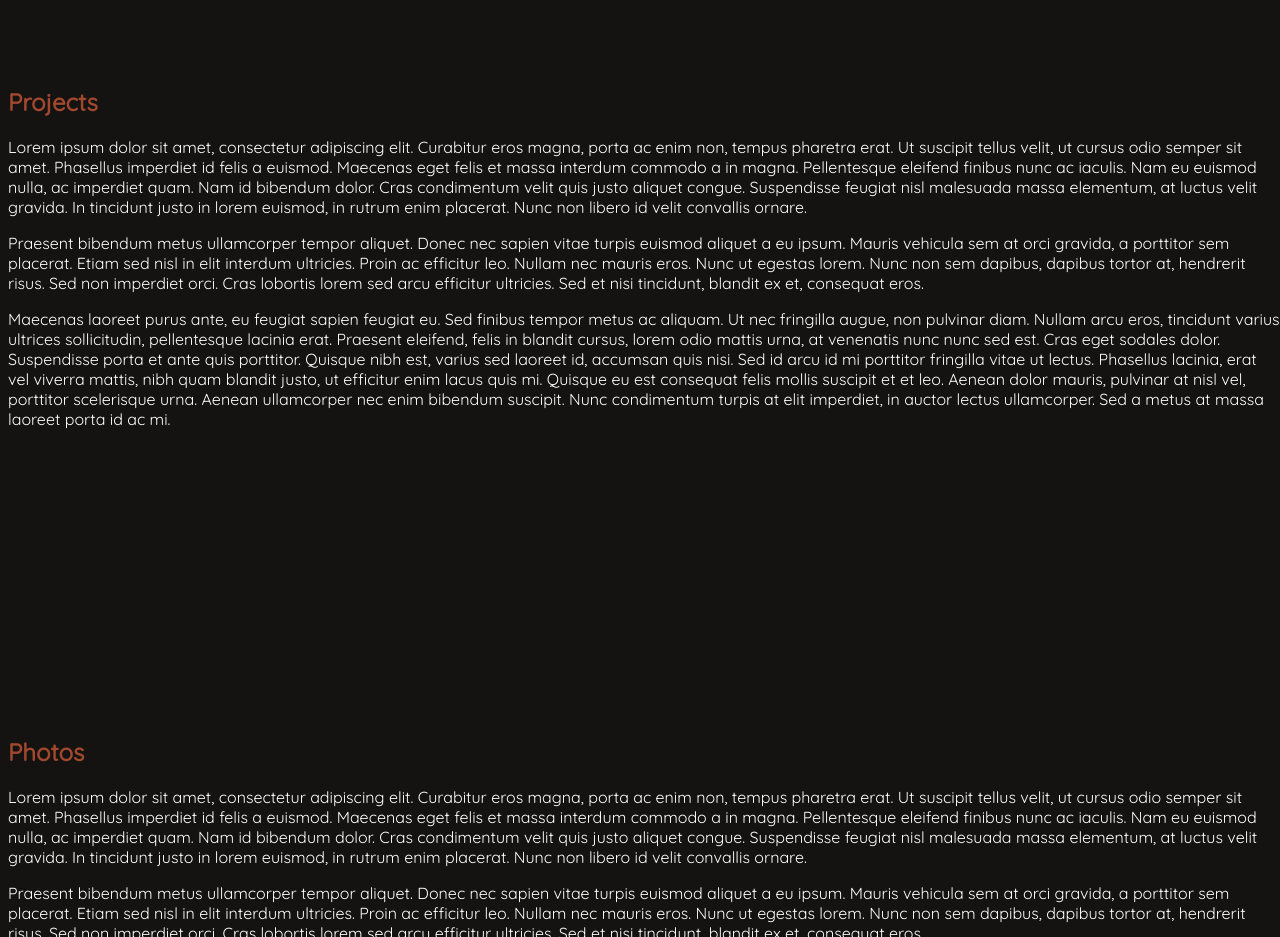
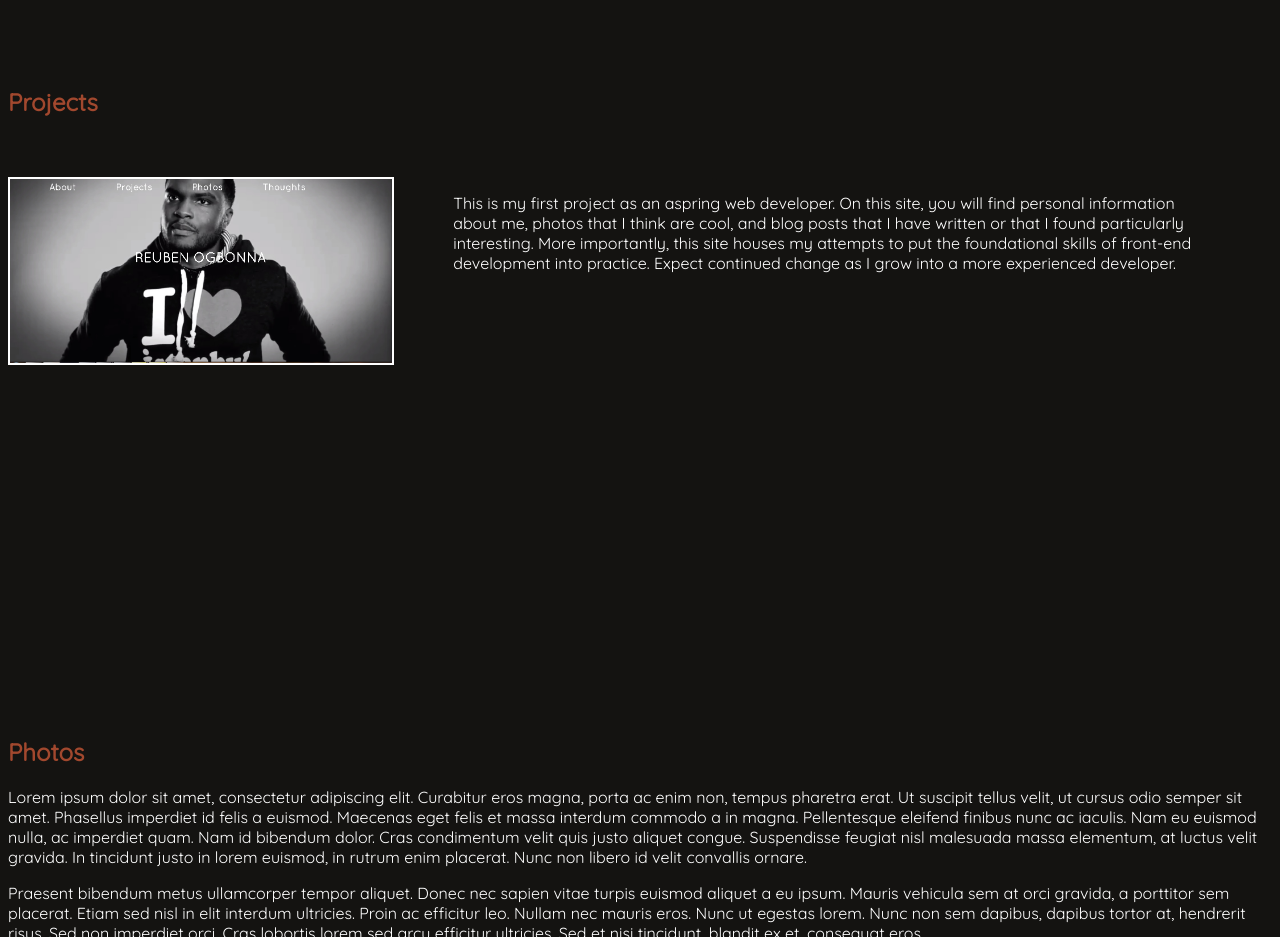
Before and after one commit to ROgbonna1/reuben-ogbonna, a plain HTML site: page index.html in a window 1280 px wide. Shown: the part 1340-2277 px from the top of the page. Drawn offline with Linux system fonts and the light colour scheme; a web font is replaced by a local one.

Commit message:
format and update projects page with first project

```diff
--- a/index.html
+++ b/index.html
@@ -74,14 +74,12 @@
 
     <section id="projects">
       <h1> Projects </h1>
-      <p>Lorem ipsum dolor sit amet, consectetur adipiscing elit. Curabitur eros magna, porta ac enim non, tempus pharetra erat. Ut suscipit tellus velit, ut cursus odio semper sit amet. Phasellus imperdiet id felis a euismod. Maecenas eget felis et massa interdum commodo a in magna. Pellentesque eleifend finibus nunc ac iaculis. Nam eu euismod nulla, ac imperdiet quam. Nam id bibendum dolor. Cras condimentum velit quis justo aliquet congue. Suspendisse feugiat nisl malesuada massa elementum, at luctus velit gravida. In tincidunt justo in lorem euismod, in rutrum enim placerat. Nunc non libero id velit convallis ornare.
-      </p>
-
-      <p>Praesent bibendum metus ullamcorper tempor aliquet. Donec nec sapien vitae turpis euismod aliquet a eu ipsum. Mauris vehicula sem at orci gravida, a porttitor sem placerat. Etiam sed nisl in elit interdum ultricies. Proin ac efficitur leo. Nullam nec mauris eros. Nunc ut egestas lorem. Nunc non sem dapibus, dapibus tortor at, hendrerit risus. Sed non imperdiet orci. Cras lobortis lorem sed arcu efficitur ultricies. Sed et nisi tincidunt, blandit ex et, consequat eros.
-      </p>
-
-      <p>Maecenas laoreet purus ante, eu feugiat sapien feugiat eu. Sed finibus tempor metus ac aliquam. Ut nec fringilla augue, non pulvinar diam. Nullam arcu eros, tincidunt varius ultrices sollicitudin, pellentesque lacinia erat. Praesent eleifend, felis in blandit cursus, lorem odio mattis urna, at venenatis nunc nunc sed est. Cras eget sodales dolor. Suspendisse porta et ante quis porttitor. Quisque nibh est, varius sed laoreet id, accumsan quis nisi. Sed id arcu id mi porttitor fringilla vitae ut lectus. Phasellus lacinia, erat vel viverra mattis, nibh quam blandit justo, ut efficitur enim lacus quis mi. Quisque eu est consequat felis mollis suscipit et et leo. Aenean dolor mauris, pulvinar at nisl vel, porttitor scelerisque urna. Aenean ullamcorper nec enim bibendum suscipit. Nunc condimentum turpis at elit imperdiet, in auctor lectus ullamcorper. Sed a metus at massa laoreet porta id ac mi.
-      </p>
+      <br></br>
+      <div class="project-avi"><a href="/"><img src="images/personal-website.jpg"></a></div>
+      <div class="project-description">
+        <p>This is my first project as an aspring web developer. On this site, you will find personal information about me, photos that I think are cool, and blog posts that I have written or that I found particularly interesting.  More importantly, this site houses my attempts to put the foundational skills of front-end development into practice.  Expect continued change as I grow into a more experienced developer.
+        </p>
+      </div>
     </section>
 
     <section id="photos">
--- a/style.css
+++ b/style.css
@@ -96,6 +96,31 @@ section#projects h1 {
   margin-top: 10%;
 }
 
+div.project-avi {
+  display: inline-block;
+  width: 30%;
+}
+
+div.project-avi img {
+  display: inline-block;
+  width: 100%;
+  height: auto;
+  border: 2px solid #FFFFFF;
+  float: left;
+}
+
+div.project-avi img:hover {
+  border: 4px solid #FFFFFF;
+}
+
+div.project-description {
+  display: inline-block;
+  float: right;
+  width: 60%;
+  height: 200px;
+  margin-right: 5%;
+}
+
 section#photos {
   position: absolute;
   top: 1950px;
@@ -134,12 +159,12 @@ a:link {
 a:hover {
   text-decoration: none;
   font-size: 1.5em;
+  color: #a2482e;
 }
 
 a:visited {
   text-decoration: none;
 }
-
 
 a {
   color: #FFFFFF;
```
Also changed, not shown: images/personal-website.jpg (added).
